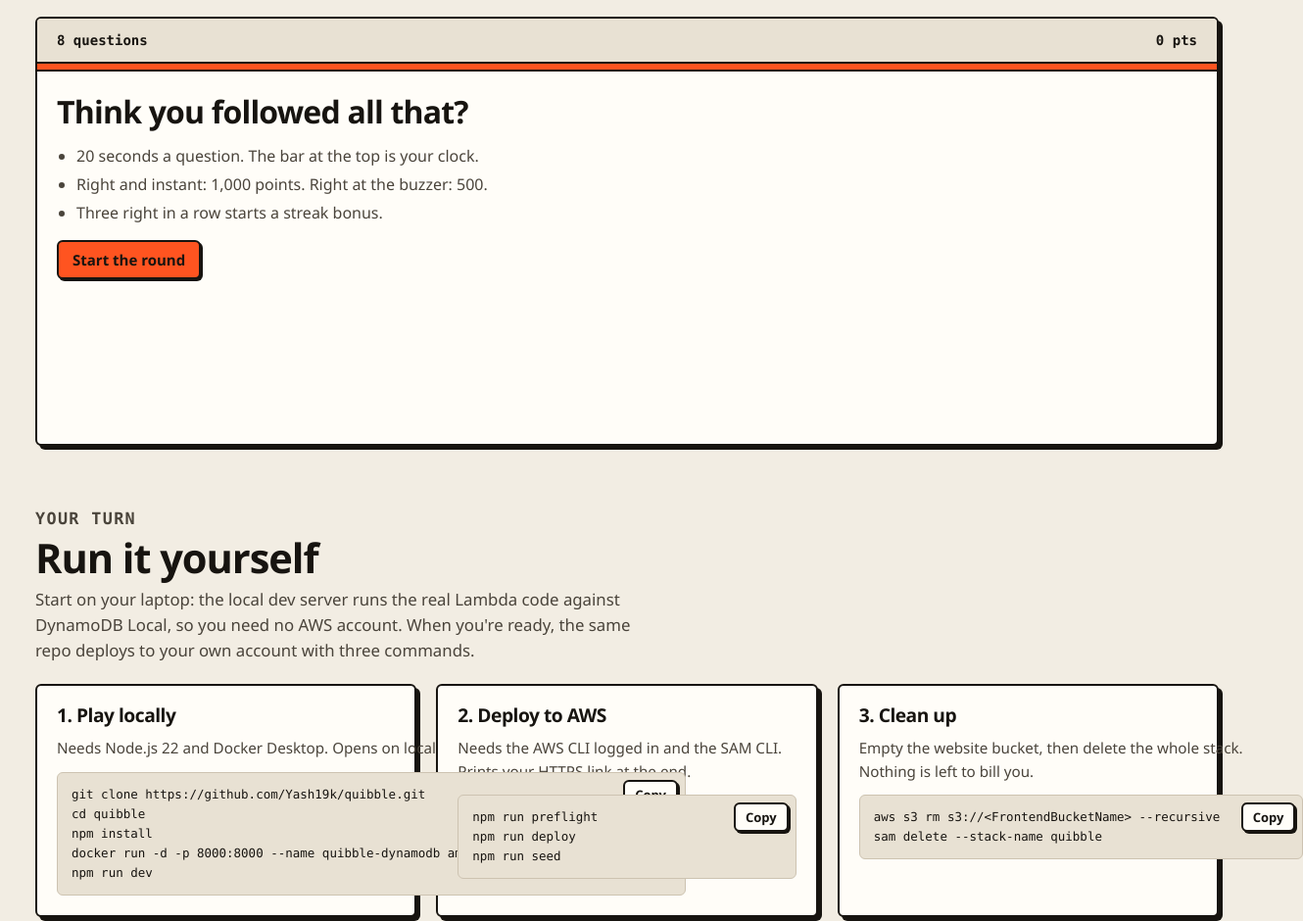
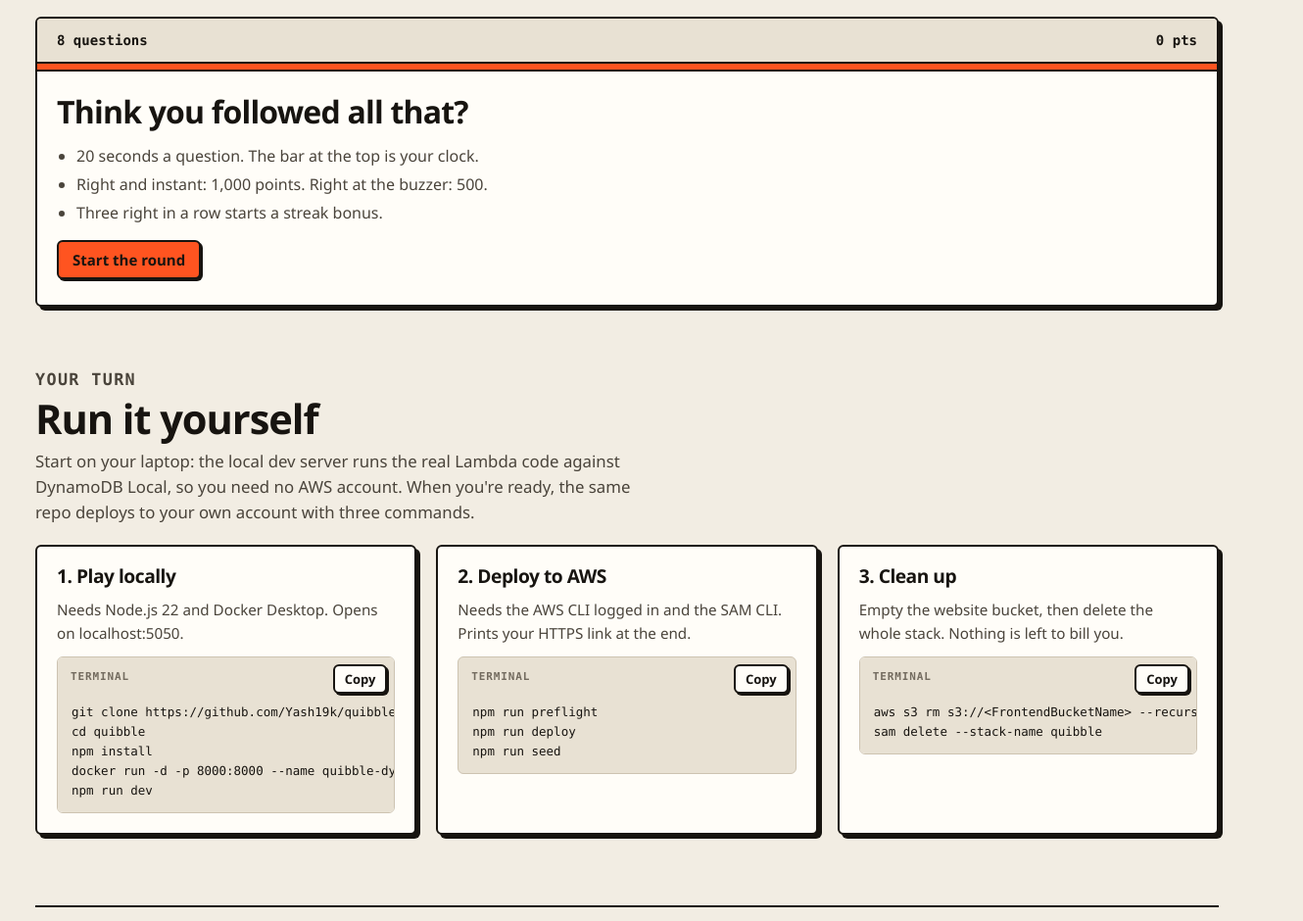
Before and after one commit to Yash19k/quibble, a website: page public/how-it-works.html in a window 1280 px wide. Shown: the part 4303-5243 px from the top of the page at 98% size, 1330 px wide, since content can reach past the window. Drawn offline with Linux system fonts and the light colour scheme.

Commit message:
Fix overflowing Run it yourself cards on the How it works page
The command blocks stretched their cards to the longest line and spilled into
the next card. They now scroll inside the card, with the Copy button in a
header strip so it no longer covers the commands. The quiz intro also drops the
empty space it reserved for questions.

```diff
--- a/public/css/how.css
+++ b/public/css/how.css
@@ -226,7 +226,8 @@ input[type="range"] { width: 100%; accent-color: var(--accent); }
 .qz-top .pts { font-variant-numeric: tabular-nums; }
 .timebar { height: 8px; background: var(--sunk); border-bottom: 2px solid var(--line); }
 .timebar i { display: block; height: 100%; background: var(--accent); width: 100%; }
-.qz-body { padding: 24px 20px 26px; display: grid; gap: 20px; min-height: 380px; align-content: start; }
+.qz-body { padding: 24px 20px 26px; display: grid; gap: 20px; align-content: start; }
+.qz-body:has(.opts) { min-height: 380px; } /* questions only: the card doesn't jump when feedback appears */
 .qz-q { font-size: clamp(1.35rem, 2.8vw, 2rem); max-width: 34ch; }
 .opts { display: grid; grid-template-columns: repeat(2, minmax(0, 1fr)); gap: 12px; }
 .opt { display: flex; align-items: center; gap: 12px; text-align: left; font: 700 16px/1.3 var(--display); color: var(--ink); background: var(--card); border: 2px solid var(--line); border-radius: var(--r); padding: 14px; box-shadow: 3px 3px 0 var(--sh); cursor: pointer; transition: transform .1s, box-shadow .1s, opacity .2s; }
@@ -254,11 +255,14 @@ input[type="range"] { width: 100%; accent-color: var(--accent); }
 
 /* ---------- run it ---------- */
 .run-grid { display: grid; grid-template-columns: repeat(3, minmax(0, 1fr)); gap: 20px; }
-.run-card { display: grid; gap: 12px; align-content: start; }
+/* minmax(0, 1fr) + min-width: 0 let the code blocks scroll inside the card instead of stretching it to the longest line. */
+.run-card { display: grid; grid-template-columns: minmax(0, 1fr); gap: 12px; align-content: start; }
 .run-card h3 { font-size: 1.2rem; }
 .run-card p { color: var(--ink-2); font-size: .95rem; }
-.cmd { position: relative; }
-.cmd pre.code { padding-right: 84px; }
+.cmd { position: relative; min-width: 0; }
+/* The Copy button sits in a header strip above the commands, so long lines scroll without running under it. */
+.cmd pre.code { padding-top: 46px; }
+.cmd::before { content: 'Terminal'; position: absolute; top: 14px; left: 14px; font: 700 11px var(--mono); letter-spacing: .08em; text-transform: uppercase; color: var(--muted); }
 .cmd .btn { position: absolute; top: 8px; right: 8px; padding: 4px 10px; font-size: 13px; }
 
 .foot { margin-top: 72px; padding-top: 24px; border-top: 2px solid var(--line); display: flex; flex-wrap: wrap; gap: 12px 28px; justify-content: space-between; color: var(--muted); font-size: .95rem; }
```
